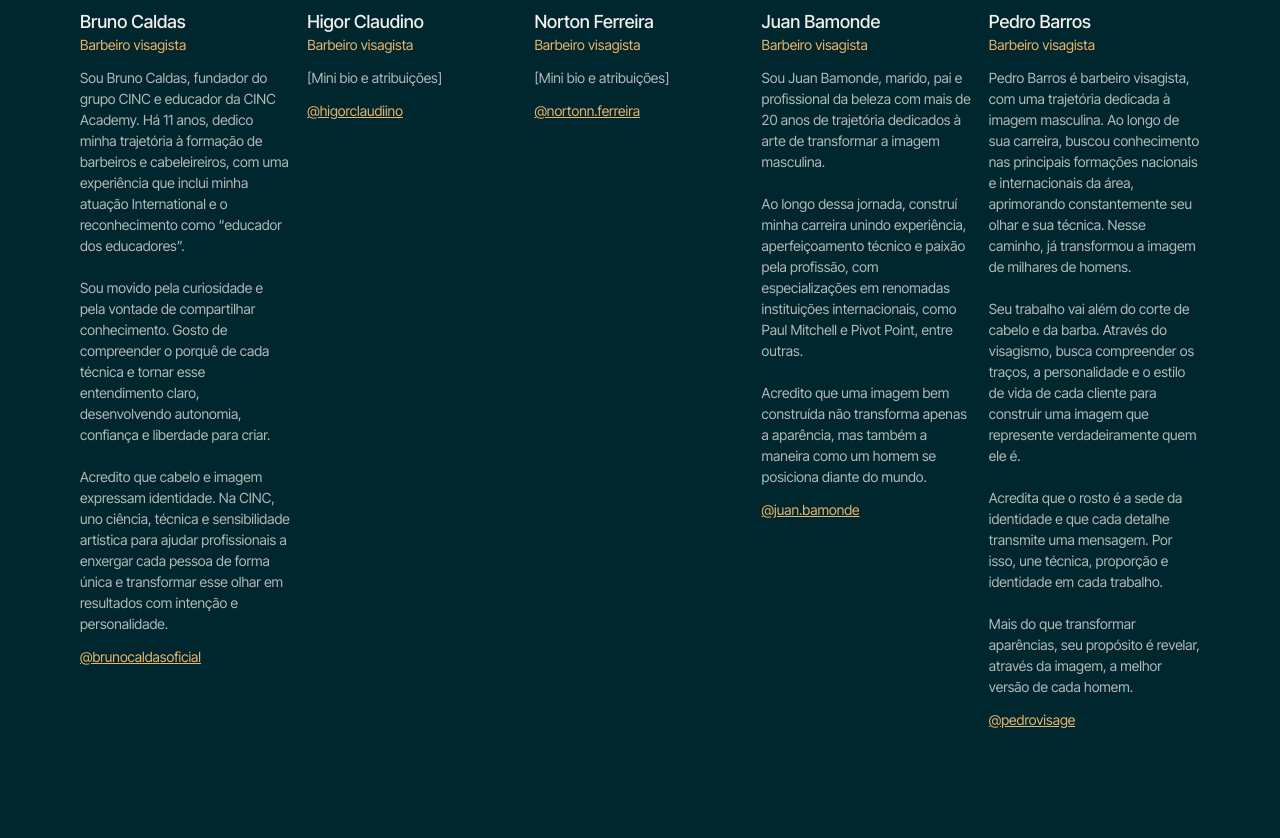
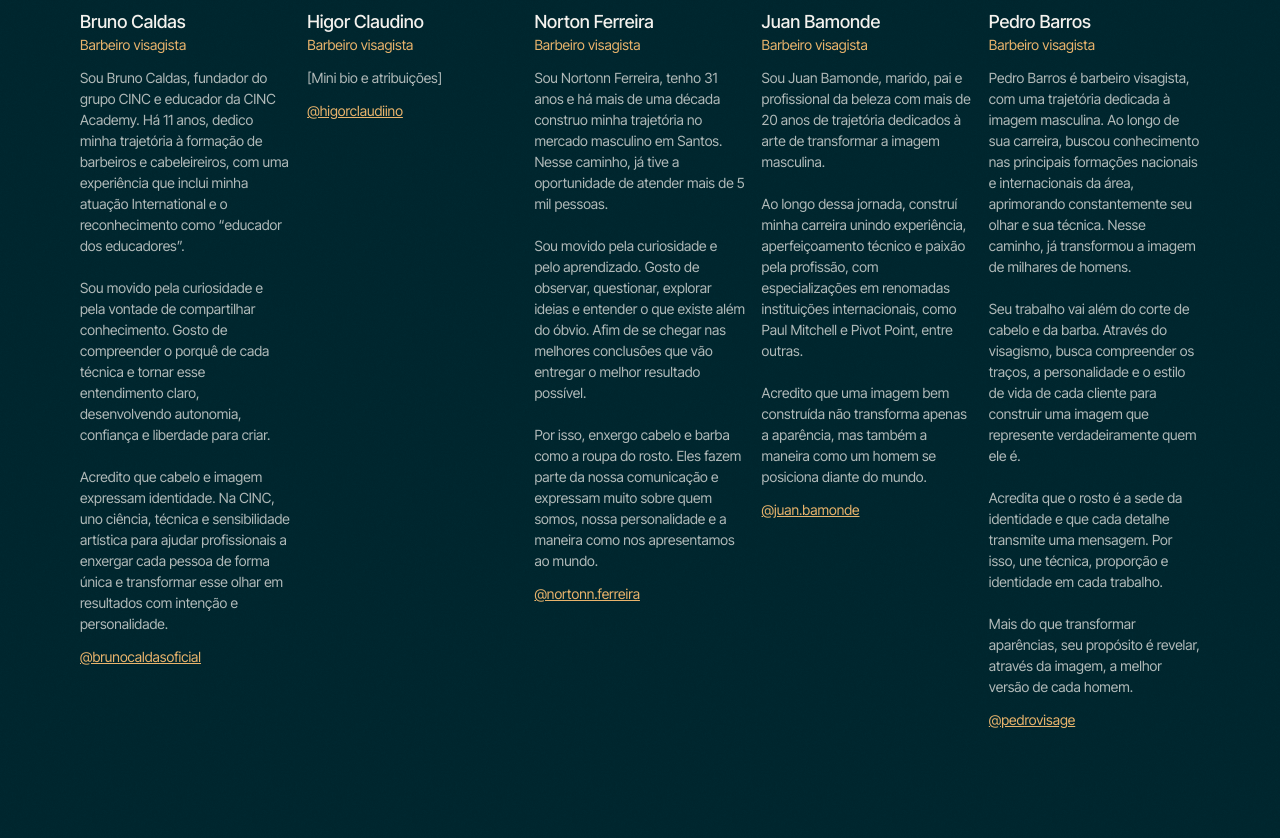
Before and after one commit to santosdiaseassociados/landing-page-cinc, a plain HTML site: page index.html in a window 1280 px wide. Shown: the part 6709-7547 px from the top of the page. Drawn offline with Linux system fonts and the light colour scheme.

Commit message:
Update index.html

```diff
--- a/index.html
+++ b/index.html
@@ -306,7 +306,11 @@ a{color:#E9B46C}a:hover{color:#F6D29F}
       <article style="display: flex; flex-direction: column; gap: 14px">
         <img src="assets/equipe-norton.jpg" alt="Foto de Norton Ferreira, barbeiro da CINC" loading="lazy" style="display: block; width: 100%; aspect-ratio: 3 / 4; object-fit: cover; object-position: 50% 25%; border-radius: 4px; background: #00343D">
         <div><p style="margin: 0; font-size: 18px; font-weight: 500">Norton Ferreira</p><p style="margin: 4px 0 0; font-size: 14px; color: #E9B46C">Barbeiro visagista</p></div>
-        <p style="margin: 0; font-size: 14px; line-height: 1.5; color: rgba(244,242,238,.72)">[Mini bio e atribuições]</p>
+        <p style="margin: 0; font-size: 14px; line-height: 1.5; color: rgba(244,242,238,.72)">
+          Sou Nortonn Ferreira, tenho 31 anos e há mais de uma década construo minha trajetória no mercado masculino em Santos. Nesse caminho, já tive a oportunidade de atender mais de 5 mil pessoas.<br>
+          <br>Sou movido pela curiosidade e pelo aprendizado. Gosto de observar, questionar, explorar ideias e entender o que existe além do óbvio. Afim de se chegar nas melhores conclusões que vão entregar o melhor resultado possível.<br>
+          <br>Por isso, enxergo cabelo e barba como a roupa do rosto. Eles fazem parte da nossa comunicação e expressam muito sobre quem somos, nossa personalidade e a maneira como nos apresentamos ao mundo.
+        </p>
         <a href="https://www.instagram.com/nortonn.ferreira" target="_blank" rel="noopener" style="font-size: 14px">@nortonn.ferreira</a>
       </article>
       <article style="display: flex; flex-direction: column; gap: 14px">
```
